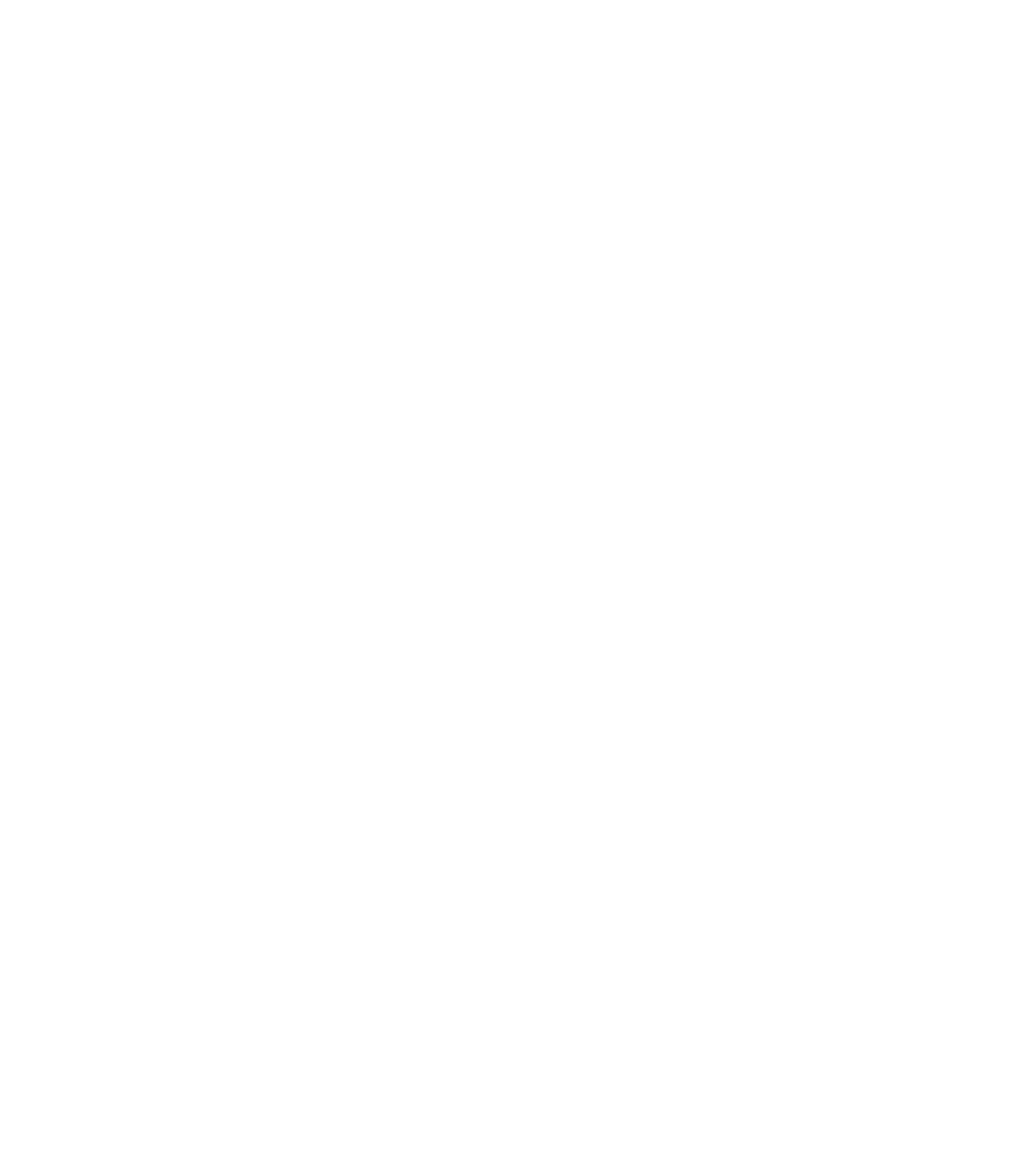
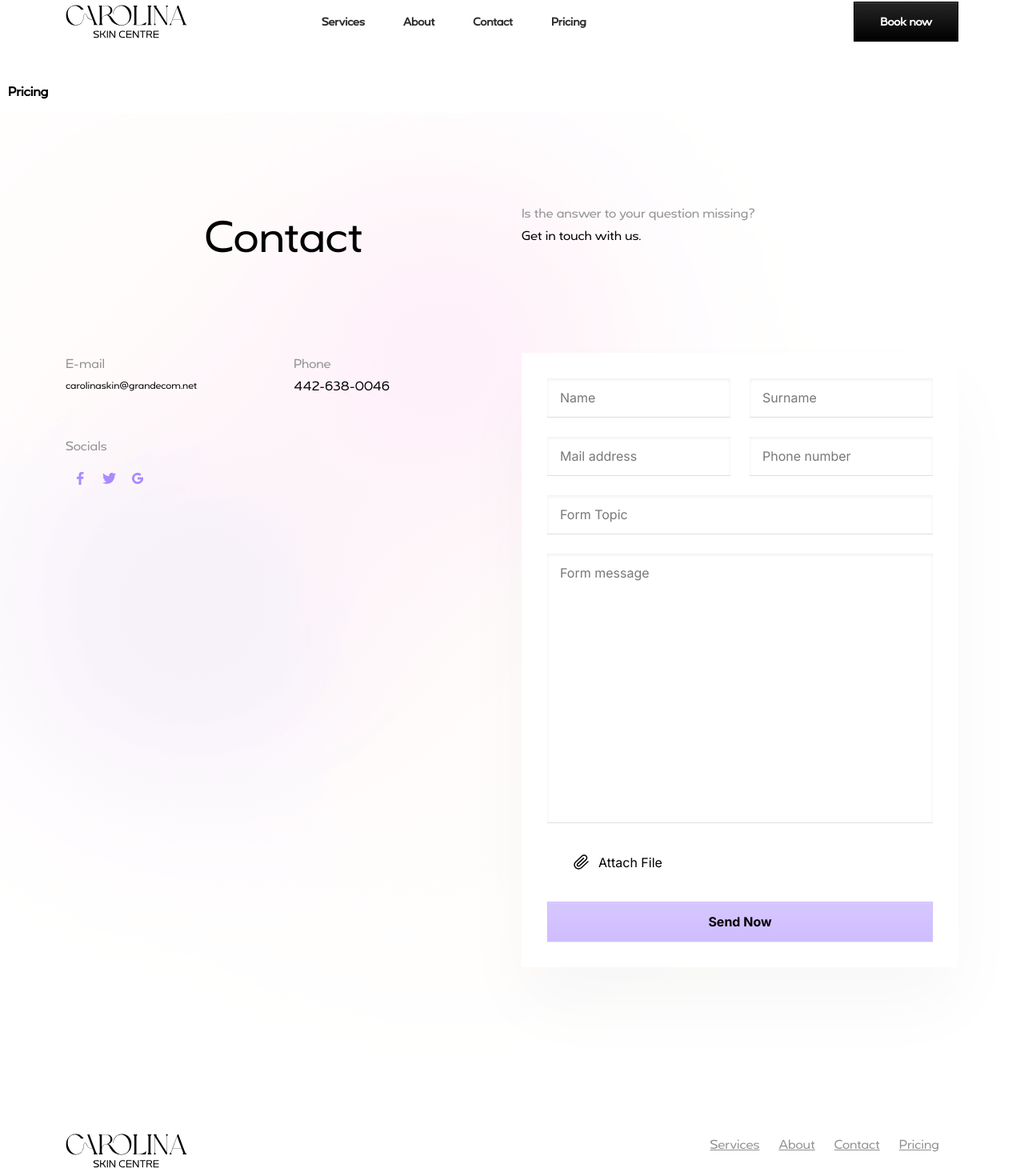
Before and after one commit to tulio-salvatierra/csc, a React (Create React App) app: page /pricing in a window 1280 px wide. Before the commit this address had no page. Shown: the part 41-1511 px from the top of the page at 80% size. Before the commit the page ends 800 px from the top, so only its background shows below. Built offline with nearby package versions, Linux system fonts and the light colour scheme.

Commit message:
refactor: Add Pricing page to App.js

```diff
--- a/src/App.js
+++ b/src/App.js
@@ -9,6 +9,7 @@
 import FindUsPage from "./pages/Find-us";
 import FaqPage from "./pages/Faq";
 import CalltoactionPage from "./pages/Calltoaction";
+import Pricing from "./pages/Pricing";
 
 function App() {
   return (
@@ -20,6 +21,8 @@
       <Route path="/services" element={<ServicesPage />} />
 
       <Route path="/about" element={<FaqPage />} />
+
+      <Route path="/pricing" element={<Pricing />} />
 
       <Route path="/brands" element={<BrandsPage />} />
 
--- /dev/null
+++ b/src/pages/Pricing.js
@@ -0,0 +1,16 @@
+import ContactSection from "../components/contacts/ContactSectionContacts1";
+import Footer from "../components/Footer";
+import Header from "../components/Header";
+
+function Pricing() {
+  return (
+    <>
+      <Header />
+      <h1>Pricing</h1>
+      <ContactSection />
+      <Footer />
+    </>
+  );
+}
+
+export default Pricing;
```
